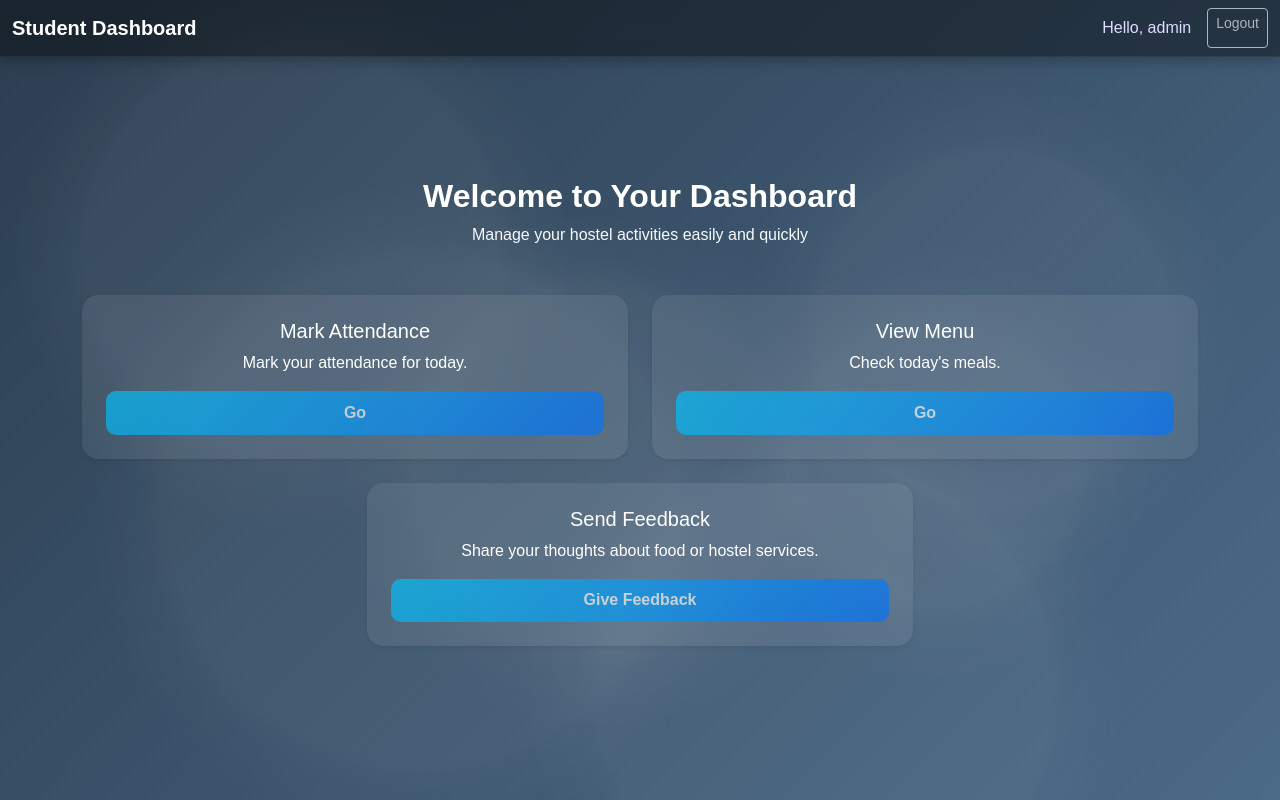
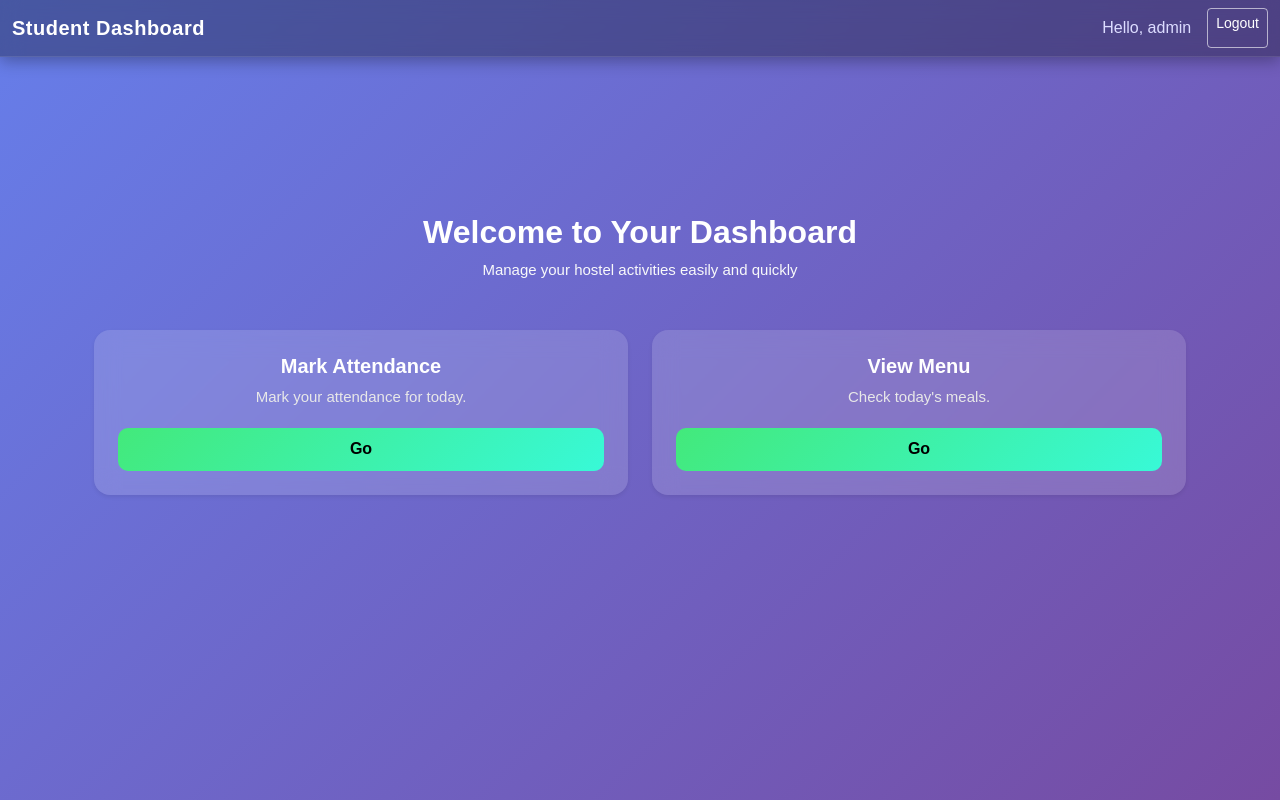
Before and after one commit to Shafkat494/chillies, a Flask app: template templates/student_dashboard.html in a window 1280 px wide. Run offline with Flask 3, Linux system fonts and the light colour scheme; the template is opened without the code that fills it, so the values that code supplies are empty; a user stored in the database is signed in.

Commit message:
Update student_dashboard.html

```diff
--- a/templates/student_dashboard.html
+++ b/templates/student_dashboard.html
@@ -1,165 +1,150 @@
 <!DOCTYPE html>
 <html lang="en">
 <head>
-  <meta charset="UTF-8" />
-  <meta name="viewport" content="width=device-width,initial-scale=1" />
+    <meta charset="UTF-8">
     <title>Student Dashboard</title>
     <link href="https://cdn.jsdelivr.net/npm/bootstrap@5.3.3/dist/css/bootstrap.min.css" rel="stylesheet">
+</head>
+
 <style>
-    :root {
-      --bg-a: #2c3e50;
-      --bg-b: #4b6a88;
-    }
-
-    html, body {
-      height: 100%;
-      margin: 0;
-    }
-
   body {
-      background: linear-gradient(135deg, var(--bg-a), var(--bg-b));
+    background: linear-gradient(135deg, #667eea, #764ba2);
     min-height: 100vh;
     font-family: 'Poppins', sans-serif;
     color: #fff;
-      overflow: hidden;
-      position: relative;
   }
 
-    .background-animation {
-      position: fixed;
-      inset: 0;
-      overflow: hidden;
-      z-index: 0;
-      pointer-events: none;
+  /* Navbar */
+  .navbar {
+    background: rgba(0, 0, 0, 0.3) !important;
+    backdrop-filter: blur(10px);
+    border-bottom: 1px solid rgba(255, 255, 255, 0.1);
+    box-shadow: 0 4px 15px rgba(0, 0, 0, 0.3);
   }
 
-    .background-animation .circle {
-      position: absolute;
-      border-radius: 50%;
-      background: rgba(255,255,255,0.06);
-      box-shadow: 0 0 120px rgba(255,255,255,0.10);
-      filter: blur(6px);
-      transform: translate3d(0,0,0);
-      will-change: transform, opacity;
-      animation: float-slow infinite alternate ease-in-out;
-      opacity: 0.9;
+  .navbar-brand {
+    font-weight: 600;
+    letter-spacing: 0.5px;
+    color: #fff !important;
   }
 
-    .circle.c1 { width: 420px; height: 420px; top: 6%; left: 6%; animation-duration: 26s; --dx: 40px; --dy: -50px; }
-    .circle.c2 { width: 360px; height: 360px; top: 18%; right: 8%; animation-duration: 30s; --dx: -60px; --dy: 40px; }
-    .circle.c3 { width: 520px; height: 520px; bottom: 4%; left: 12%; animation-duration: 34s; --dx: 60px; --dy: 30px; }
-    .circle.c4 { width: 300px; height: 300px; top: 40%; left: 62%; animation-duration: 22s; --dx: -45px; --dy: -30px; }
-    .circle.c5 { width: 460px; height: 460px; top: 58%; right: 18%; animation-duration: 28s; --dx: 50px; --dy: -45px; }
-    .circle.c6 { width: 380px; height: 380px; bottom: 18%; right: 38%; animation-duration: 32s; --dx: -35px; --dy: 55px; }
-
-    @keyframes float-slow {
-      from { transform: translate3d(0,0,0) scale(1); opacity: 0.85; }
-      to   { transform: translate3d(var(--dx,20px), var(--dy, -20px), 0) scale(1.03); opacity: 0.95; }
+  .navbar-text {
+    color: #dcdcff;
+    font-weight: 500;
   }
 
-    .navbar {
-      background: rgba(0,0,0,0.42) !important;
-      backdrop-filter: blur(8px);
-      border-bottom: 1px solid rgba(255,255,255,0.06);
-      box-shadow: 0 4px 12px rgba(0,0,0,0.25);
-      position: relative;
-      z-index: 10;
+  .btn-outline-light {
+    border: 1px solid rgba(255, 255, 255, 0.6);
+    color: #fff;
+    transition: all 0.3s ease;
   }
 
-    .navbar-brand { font-weight: 600; color: #fff !important; }
-    .navbar-text { color: #dcdcff; font-weight: 500; }
+  .btn-outline-light:hover {
+    background: rgba(255, 255, 255, 0.2);
+    transform: translateY(-2px);
+  }
 
-    .btn-outline-light {
-      border: 1px solid rgba(255,255,255,0.6);
+  /* Dashboard Cards */
+  .card {
+    background: rgba(255, 255, 255, 0.15);
+    backdrop-filter: blur(12px);
+    border: none;
+    border-radius: 16px;
+    box-shadow: 0 10px 30px rgba(0, 0, 0, 0.25);
     color: #fff;
-      transition: all 0.25s ease;
+    transition: all 0.3s ease;
   }
-    .btn-outline-light:hover { background: rgba(255,255,255,0.08); transform: translateY(-2px); }
+
+  .card:hover {
+    transform: translateY(-5px);
+    box-shadow: 0 14px 35px rgba(0, 0, 0, 0.35);
+  }
+
+  h5 {
+    font-weight: 600;
+    color: #fff;
+    margin-bottom: 0.5rem;
+  }
+
+  p {
+    color: #e8e8e8;
+    font-size: 15px;
+    margin-bottom: 1.2rem;
+  }
+
+  .btn-success {
+    background: linear-gradient(135deg, #43e97b, #38f9d7);
+    border: none;
+    color: #000;
+    font-weight: 600;
+    border-radius: 10px;
+    padding: 0.6rem 1.2rem;
+    transition: all 0.3s ease;
+  }
+
+  .btn-success:hover {
+    transform: translateY(-2px);
+    opacity: 0.95;
+  }
+
+  /* Layout tweaks */
+  .container {
+    padding-top: 60px;
+  }
+
+  .row {
+    justify-content: center;
+  }
 
   .card {
-      background: rgba(255,255,255,0.08);
-      backdrop-filter: blur(8px);
-      border: none;
-      border-radius: 16px;
-      box-shadow: 0 10px 28px rgba(0,0,0,0.28);
-      color: #fff;
-      transition: transform 0.28s ease, box-shadow 0.28s ease;
-      z-index: 5;
-    }
-    .card:hover { transform: translateY(-6px); box-shadow: 0 18px 44px rgba(0,0,0,0.36); }
-
-    h2.fw-bold { z-index: 5; position: relative; }
-    .text-light { color: rgba(255,255,255,0.9); }
-
-    .btn-success {
-      background: linear-gradient(135deg,#00c6ff,#0072ff);
-      border: none;
-      color: #fff;
-      font-weight: 600;
-      border-radius: 10px;
-      padding: 0.6rem 1.1rem;
+    animation: fadeIn 0.8s ease-out;
   }
 
-    .container {
-      padding-top: 72px;
-      position: relative;
-      z-index: 6;
+  @keyframes fadeIn {
+    from {
+      opacity: 0;
+      transform: translateY(20px);
+    }
+    to {
+      opacity: 1;
+      transform: translateY(0);
+    }
   }
 
-    .row { justify-content: center; }
-
-    @media (max-width:768px) {
-      .circle { filter: blur(8px); opacity: 0.7; }
-      .container { padding-top: 84px; }
+  @media (max-width: 768px) {
+    .card {
+      margin: 0 1rem;
+    }
   }
 </style>
-</head>
-<body>
-  <!-- Large soft floating circles -->
-  <div class="background-animation" aria-hidden="true">
-    <div class="circle c1"></div>
-    <div class="circle c2"></div>
-    <div class="circle c3"></div>
-    <div class="circle c4"></div>
-    <div class="circle c5"></div>
-    <div class="circle c6"></div>
-  </div>
 
-  <!-- Navbar -->
+
+<body class="bg-light">
+
 <nav class="navbar navbar-expand-lg navbar-dark bg-dark">
     <div class="container-fluid">
         <a class="navbar-brand" href="#">Student Dashboard</a>
         <div class="d-flex">
-        <span class="navbar-text me-3">
-          Hello, {{ session.get('username', 'Guest') }}
-        </span>
-
-        {% if 'logout' in app.view_functions %}
+            <span class="navbar-text me-3">Hello, {{ session['username'] }}</span>
             <a href="{{ url_for('logout') }}" class="btn btn-outline-light btn-sm">Logout</a>
-        {% else %}
-        <a href="#" class="btn btn-outline-light btn-sm disabled">Logout</a>
-        {% endif %}
         </div>
     </div>
 </nav>
 
-  <!-- Dashboard Content -->
 <div class="container mt-5">
+    <div class="container py-5">
     <div class="text-center mb-5">
         <h2 class="fw-bold">Welcome to Your Dashboard</h2>
         <p class="text-light">Manage your hostel activities easily and quickly</p>
     </div>
+
 
     <div class="row g-4">
         <div class="col-md-6">
             <div class="card shadow-sm text-center p-4">
                 <h5>Mark Attendance</h5>
                 <p>Mark your attendance for today.</p>
-          {% if 'student_attendance' in app.view_functions %}
                 <a href="{{ url_for('student_attendance') }}" class="btn btn-success">Go</a>
-          {% else %}
-          <a href="#" class="btn btn-success disabled">Go</a>
-          {% endif %}
             </div>
         </div>
 
@@ -167,26 +152,11 @@
             <div class="card shadow-sm text-center p-4">
                 <h5>View Menu</h5>
                 <p>Check today's meals.</p>
-          {% if 'student_menu' in app.view_functions %}
                 <a href="{{ url_for('student_menu') }}" class="btn btn-success">Go</a>
-          {% else %}
-          <a href="#" class="btn btn-success disabled">Go</a>
-          {% endif %}
-        </div>
-      </div>
-
-      <div class="col-md-6">
-        <div class="card shadow-sm text-center p-4">
-          <h5>Send Feedback</h5>
-          <p>Share your thoughts about food or hostel services.</p>
-          {% if 'student_feedback' in app.view_functions %}
-          <a href="{{ url_for('student_feedback') }}" class="btn btn-success">Give Feedback</a>
-          {% else %}
-          <a href="#" class="btn btn-success disabled">Give Feedback</a>
-          {% endif %}
             </div>
         </div>
     </div>
 </div>
+
 </body>
 </html>
```
Lines whose indentation alone changed are shown as unchanged.
